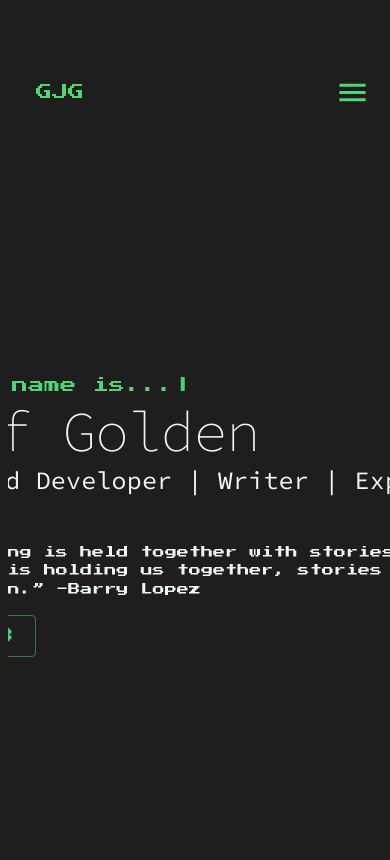
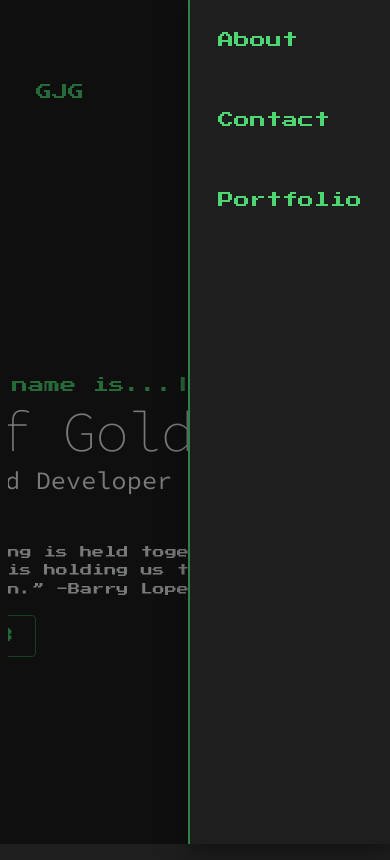
Before and after one commit to gjeffgolden/personal-website-2.0, a React (Vite) app: page / in a window 390 px wide. Both pictures are taken after a click on the button 352 px from the left and 92 px from the top of the page. Built offline with nearby package versions, Linux system fonts and the light colour scheme.

Commit message:
Configuring swipeable drawer for mobile

```diff
--- a/src/components/MobileNavigation.tsx
+++ b/src/components/MobileNavigation.tsx
@@ -1,11 +1,46 @@
-import { StyledHamburgerMenu } from "../styles/styles";
+import { useState } from "react";
+
+import { StyledHamburgerMenu, StyledNavigationLink } from "../styles/styles";
 import MenuIcon from "@mui/icons-material/Menu";
+import Box from "@mui/material/Box";
+import SwipeableDrawer from "@mui/material/SwipeableDrawer";
 
 const MobileNavigation = () => {
+  const [openDrawer, setOpenDrawer] = useState(false);
+
+  const toggleDrawer = () => {
+    return setOpenDrawer(!openDrawer);
+  };
+
   return (
-    <StyledHamburgerMenu size="large">
-      <MenuIcon fontSize="large" />
-    </StyledHamburgerMenu>
+    <>
+      <StyledHamburgerMenu size="large" onClick={toggleDrawer}>
+        <MenuIcon fontSize="large" />
+      </StyledHamburgerMenu>
+      <SwipeableDrawer
+        anchor="right"
+        open={openDrawer}
+        onOpen={toggleDrawer}
+        onClose={toggleDrawer}
+      >
+        <Box
+          display="flex"
+          height="100%"
+          width="100%"
+          flexDirection="column"
+          sx={theme => ({
+            backgroundColor: theme.palette.background.default,
+            borderWidth: "0px 0px 0px 2px",
+            borderColor: theme.palette.secondary.main,
+            borderStyle: "inset",
+          })}
+        >
+          <StyledNavigationLink to="/about">About</StyledNavigationLink>
+          <StyledNavigationLink to="/contact">Contact</StyledNavigationLink>
+          <StyledNavigationLink to="/tech">Portfolio</StyledNavigationLink>
+        </Box>
+      </SwipeableDrawer>
+    </>
   );
 };
 
--- a/src/components/NavigationLinks.tsx
+++ b/src/components/NavigationLinks.tsx
@@ -1,7 +1,3 @@
-import Hidden from "@mui/material/Hidden";
-import IconButton from "@mui/material/IconButton";
-import MenuIcon from "@mui/icons-material/Menu";
-
 import {
   StyledNavigationGroup,
   StyledNavigationLink,
--- a/src/styles/theme.ts
+++ b/src/styles/theme.ts
@@ -6,6 +6,7 @@ let theme = createTheme({
     secondary: {
       main: "#4dd672",
     },
+    background: { default: "#1d1e1d" },
   },
   typography: {
     body1: {
```
